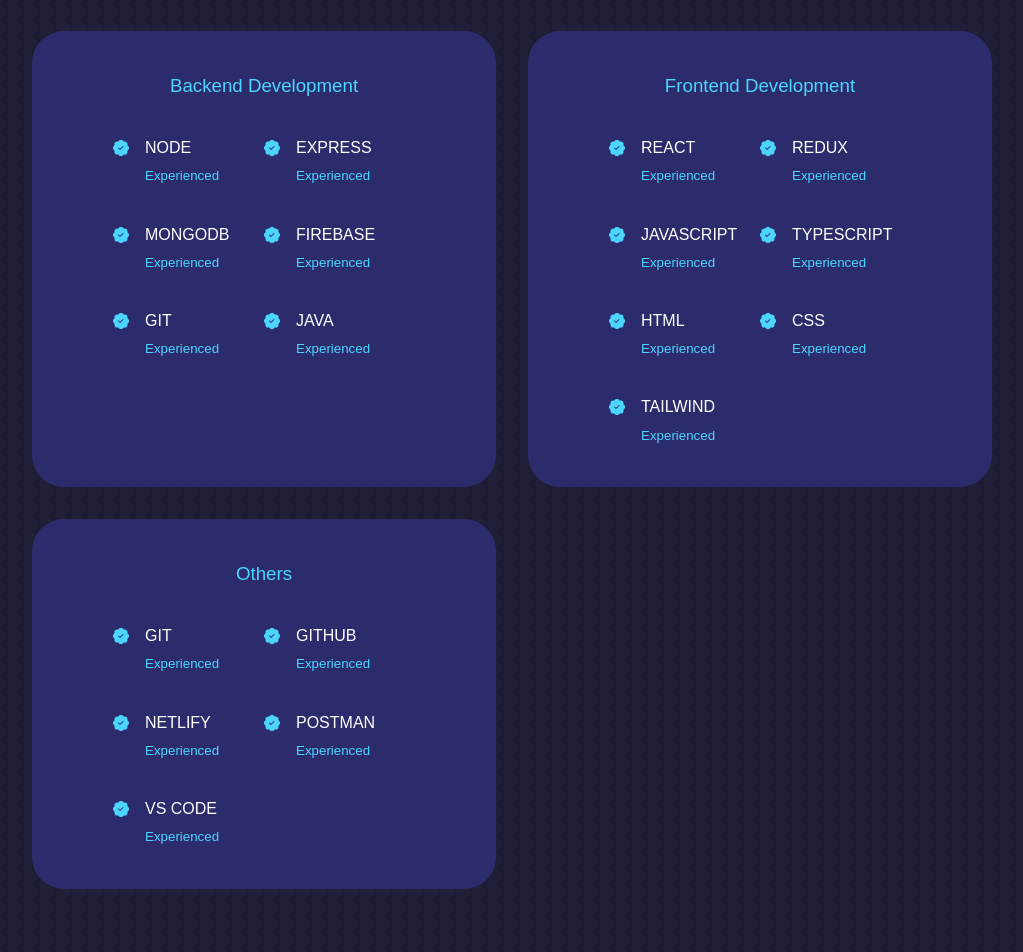
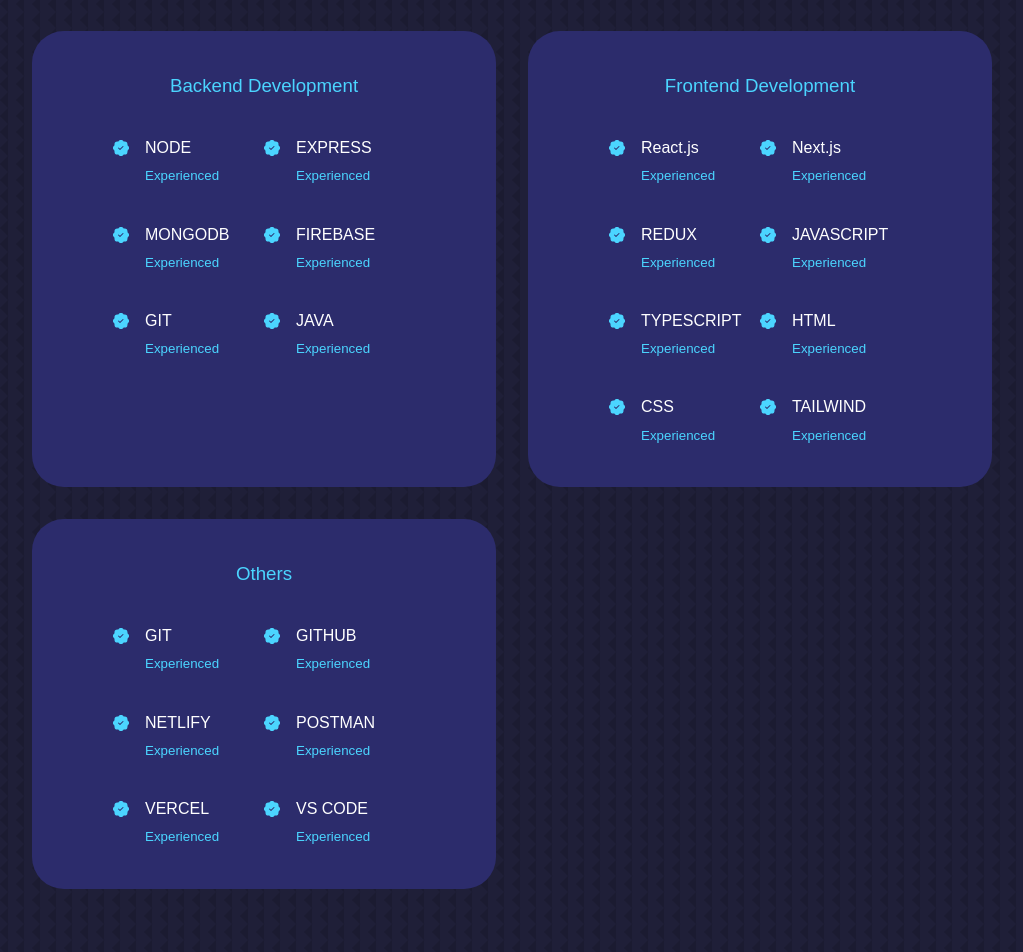
Before and after one commit to oyezaheer/PersonalReact, a React (Create React App) app: page / in a window 1280 px wide. Shown: the part 1700-2652 px from the top of the page, without its empty margins (128-1151 px from the left). Built offline with nearby package versions, Linux system fonts and the light colour scheme.

Commit message:
add new project

```diff
--- a/src/components/experience/Experience.jsx
+++ b/src/components/experience/Experience.jsx
@@ -67,7 +67,14 @@
           <article className="experience__details">
               <BsPatchCheckFill className='experience__details-icon'/>
               <div>
-              <h4>REACT</h4>
+              <h4>React.js</h4>
+              <small className='text-light'>Experienced</small></div>
+            </article>
+
+            <article className="experience__details">
+              <BsPatchCheckFill className='experience__details-icon'/>
+              <div>
+              <h4>Next.js</h4>
               <small className='text-light'>Experienced</small></div>
             </article>
 
@@ -162,6 +169,13 @@
               <small className='text-light'>Experienced</small></div>
             </article>
 
+            <article className="experience__details">
+              <BsPatchCheckFill className='experience__details-icon'/>
+              <div>
+              <h4>VERCEL</h4>
+              <small className='text-light'>Experienced</small></div>
+            </article>
+
 
             <article className="experience__details">
               <BsPatchCheckFill className='experience__details-icon'/>
--- a/src/components/header/Header.jsx
+++ b/src/components/header/Header.jsx
@@ -9,7 +9,7 @@
       <div className="container header__container">
         <h5>Hey I'm</h5>
         <h1>Zaheer Khan</h1>
-        <h5 className="text-light">Full-Stack Developer</h5>
+        <h5 className="text-light">MERN Stack Developer</h5>
         <CTA />
         <HeaderSocials />
         <div className="me">
--- a/src/components/portfolio/Portfolio.jsx
+++ b/src/components/portfolio/Portfolio.jsx
@@ -4,7 +4,7 @@
 import IMG2 from '../../assets/portfolio2.png'
 import IMG3 from '../../assets/portfolio3.jpg'
 import IMG4 from '../../assets/portfolio4.jpg'
-// import IMG5 from '../../assets/portfolio5.png'
+import IMG5 from '../../assets/portfolio5.png'
 // import IMG6 from '../../assets/portfolio6.jpg'
 
 
@@ -12,13 +12,20 @@
 const data = [
   {
     id:1,
+    image:IMG5,
+    title:'Imaginify',
+    github:'https://github.com/oyezaheer/imaginify',
+    demo:'https://imaginify-newone.vercel.app/'
+  },
+  {
+    id:2,
     image:IMG1,
     title:'Job Seeking Web Application',
     github:'https://github.com/oyezaheer/Job-Seeking-Backend',
     demo:'https://job-seeking-web-application.netlify.app/'
   },
   {
-    id:2,
+    id:3,
     image:IMG2,
     title:'Feedback Collection App',
     github:'https://github.com/oyezaheer/emailyy',
@@ -26,14 +33,14 @@
   },
 
   {
-    id:3,
+    id:4,
     image:IMG3,
     title:'URL Shortener',
     github:'https://github.com/oyezaheer/Url-shortener',
     // demo:'https://dribble.com/shots'
   },
   {
-    id:4,
+    id:5,
     image:IMG4,
     title:'React Personal Portfolio',
     github:'https://github.com/oyezaheer/React-Personal-Portfolio',
```
Also changed, not shown: src/assets/portfolio5.png.
